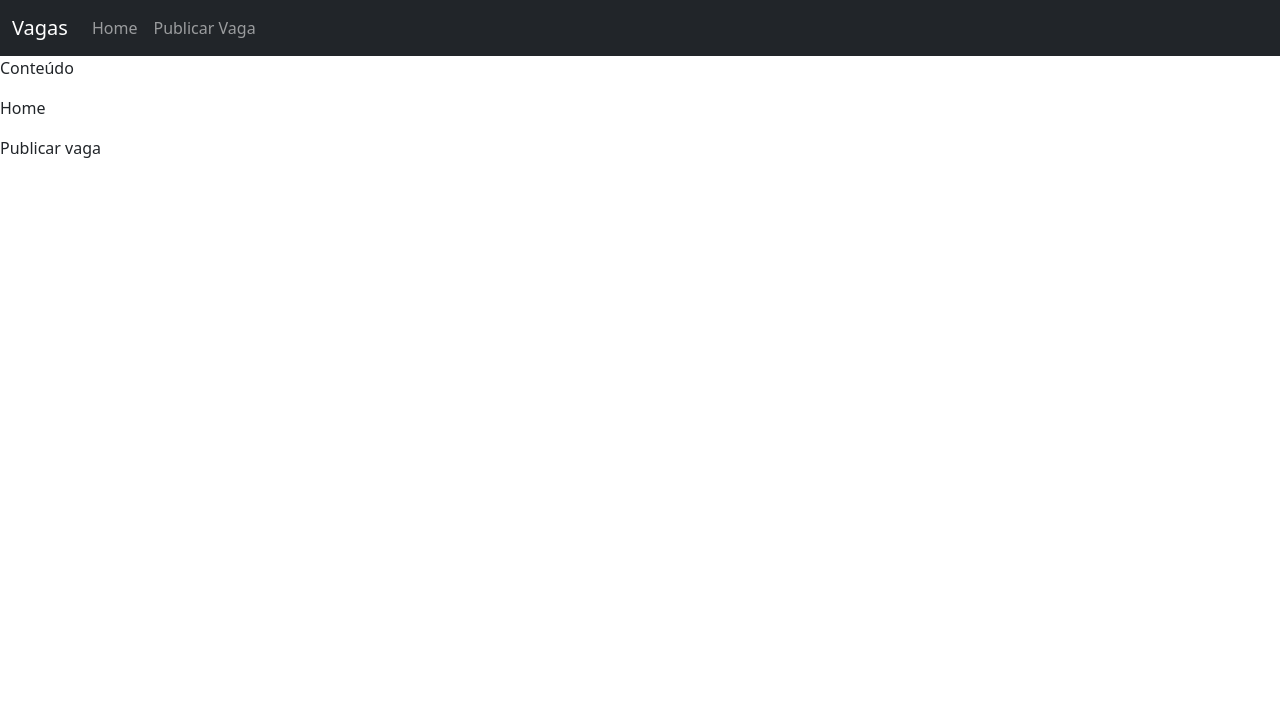
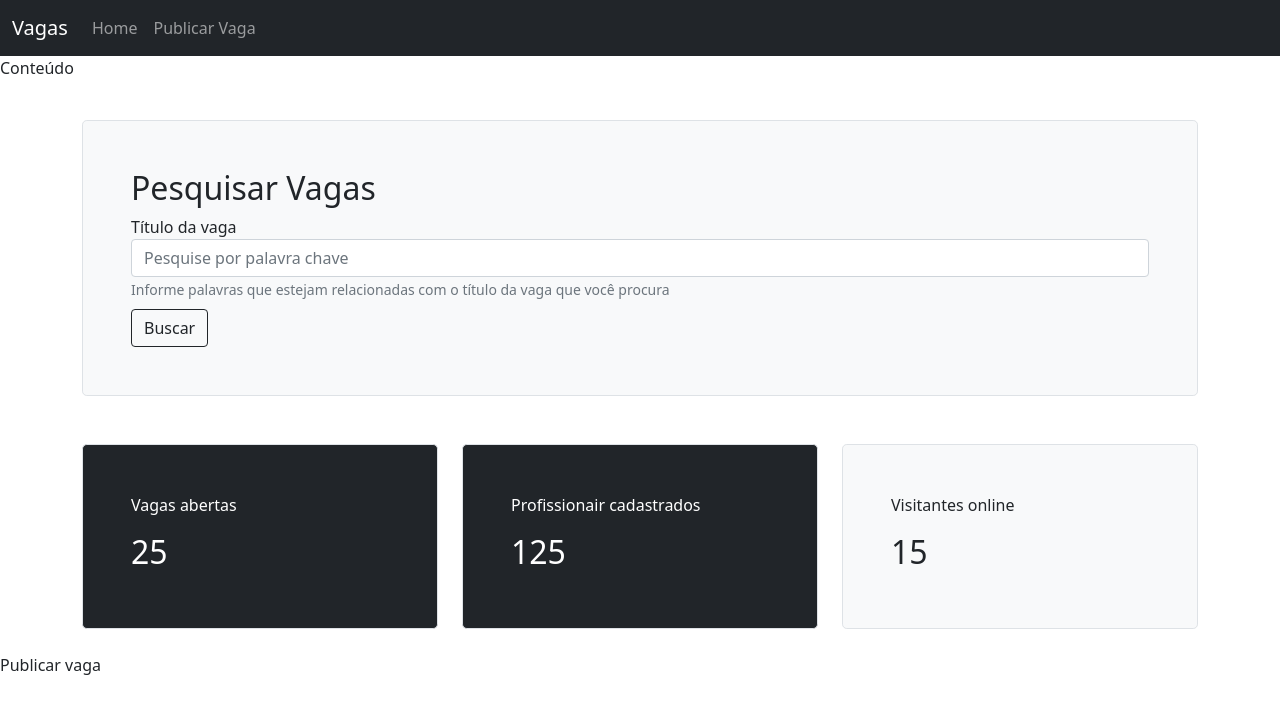
Before and after one commit to leandro-SI/publicar-vagas-VueJs, a Vue app: page / in a window 1280 px wide. Shown: the top 714 px of the page. Built offline with nearby package versions, Linux system fonts and the light colour scheme.

Commit message:
implementando o componente Home

```diff
--- a/src/components/views/Home.vue
+++ b/src/components/views/Home.vue
@@ -1,6 +1,48 @@
 <template>
-  <div>
-    <p>Home</p>
+  <div class="container py-4">
+    <div class="row">
+      <div class="col">
+        <div class="h-100 p-5 bg-light border rounded-3">
+          <h2>Pesquisar Vagas</h2>
+          <div class="row">
+            <div class="col">
+              <div class="form-group">
+                <label for="chave">Título da vaga</label>
+                <input type="text" class="form-control" name="chave" id="chave" placeholder="Pesquise por palavra chave">
+                <small class="form-text text-muted">
+                  Informe palavras que estejam relacionadas com o título da vaga que você procura
+                </small>
+              </div>
+            </div>
+          </div>
+          <div class="row">
+            <div class="col">
+              <button class="btn btn-outline-dark mt-2" type="button">Buscar</button>
+            </div>
+          </div>
+        </div>
+      </div>
+    </div>
+    <div class="row mt-5">
+      <div class="col-4">
+        <div class="h-100 p-5 rounded-3 border bg-dark text-white">
+          <p>Vagas abertas</p>
+          <h2>25</h2>
+        </div>
+      </div>
+        <div class="col-4">
+          <div class="h-100 p-5 rounded-3 border bg-dark text-white">
+            <p>Profissionair cadastrados</p>
+            <h2>125</h2>
+          </div>
+      </div>
+      <div class="col-4">
+        <div class="h-100 p-5 rounded-3 border bg-light text-dark">
+          <p>Visitantes online</p>
+          <h2>15</h2>
+        </div>
+      </div>
+    </div>
   </div>
 </template>
 
@@ -10,6 +52,6 @@ export default {
 }
 </script>
 
-<style>
+<style scoped>
 
 </style>
```
